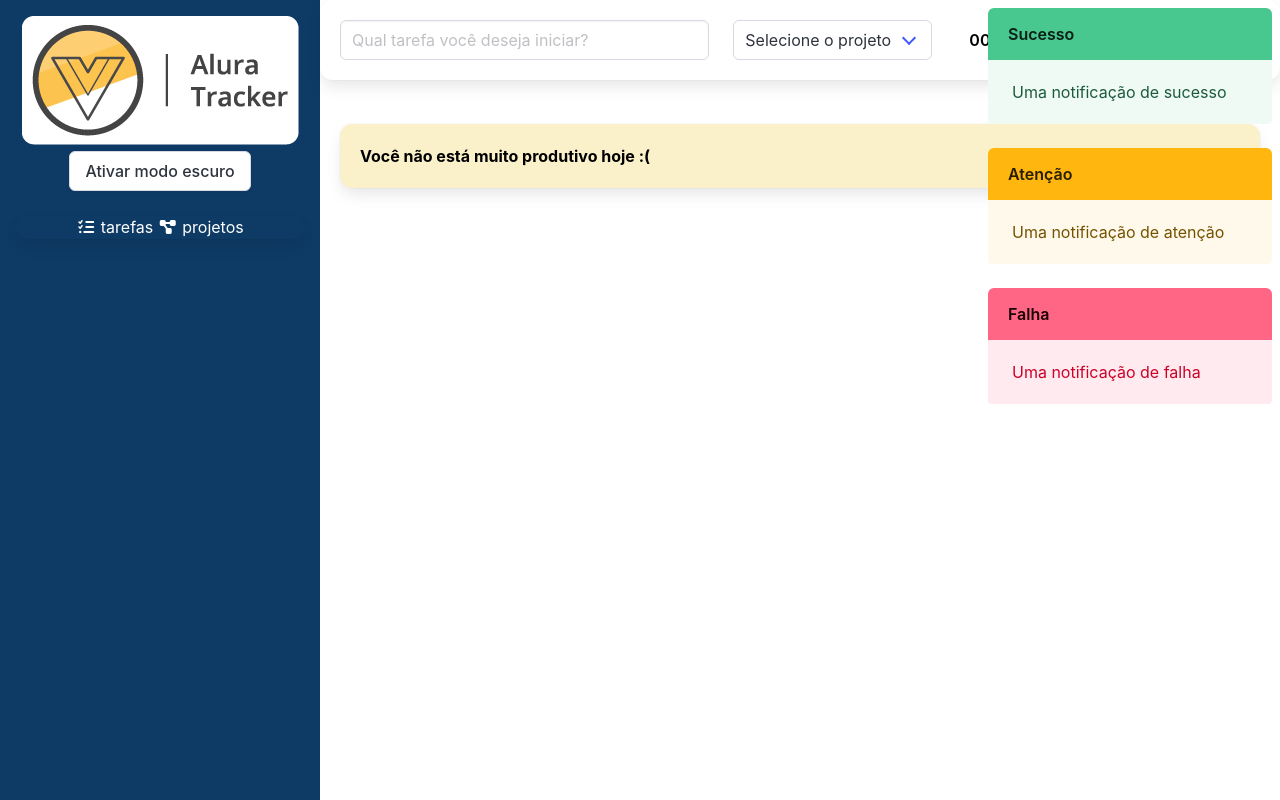
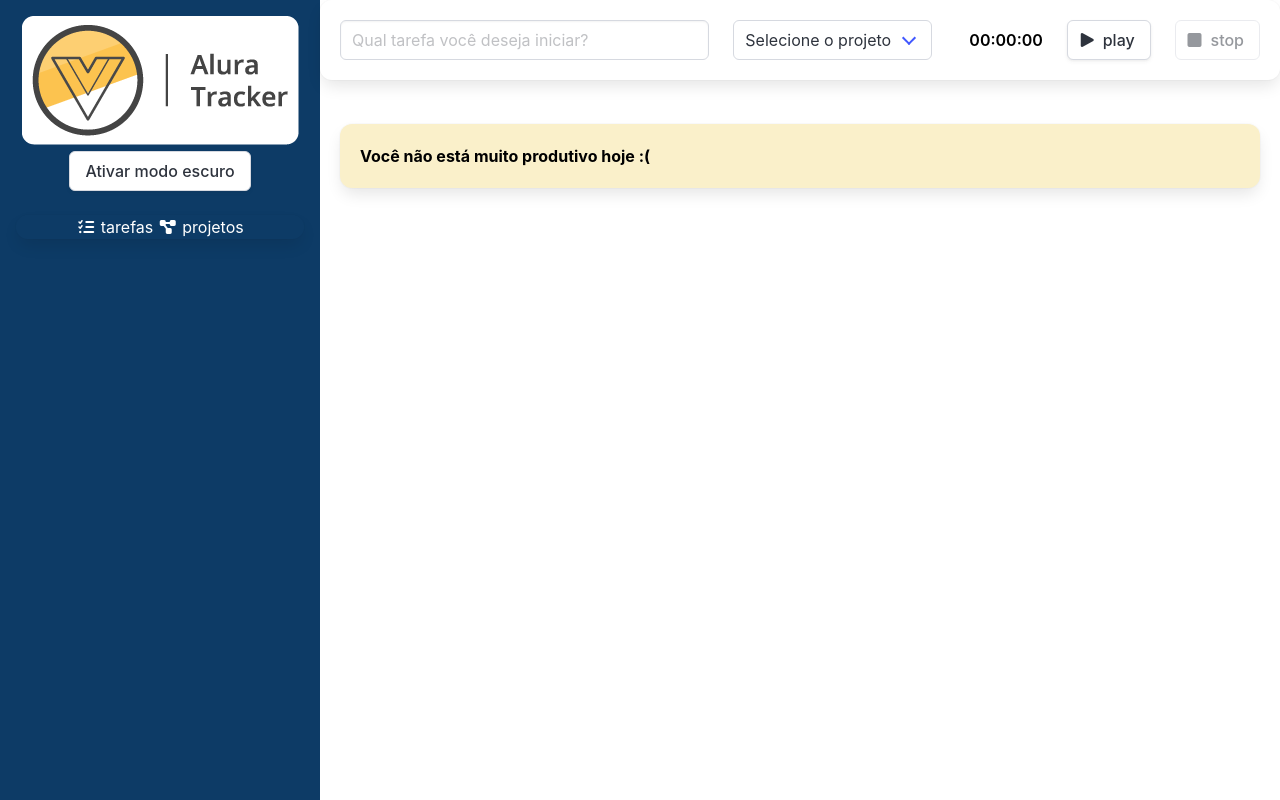
Before and after one commit to Leandrotxr/alura-tracker, a Vue app: page / in a window 1280 px wide. Built offline with nearby package versions, Linux system fonts and the light colour scheme.

Commit message:
feat: finalizando as notificações

```diff
--- a/src/components/Tarefa.vue
+++ b/src/components/Tarefa.vue
@@ -1,7 +1,12 @@
 <template>
   <Box>
     <div class="columns">
-      <div class="column is-7">{{ tarefa.descricao || 'Tarefa sem descrição' }}</div>
+      <div class="column is-4">
+        {{ tarefa.descricao || 'Tarefa sem descrição' }}
+      </div>
+      <div class="column is-3">
+        {{ tarefa.projeto?.nome || 'N/D' }}
+      </div>
       <div class="column">
         <Cronometro :tempoEmSegundos="tarefa.duracaoEmSegundos"/>
       </div>
@@ -10,13 +15,13 @@
 </template>
 
 <script lang="ts">
-import { defineComponent, PropType } from "vue";
+import { defineComponent, PropType } from 'vue';
 import Cronometro from "./Cronometro.vue";
-import ITarefa from '../interfaces/ITarefa'
-import Box from './Box.vue'
+import Box from "./Box.vue";
+import ITarefa from "../interfaces/ITarefa";
 
 export default defineComponent({
-  name: "Tarefa",
+  name: 'Tarefa',
   components: {
     Cronometro,
     Box
@@ -26,6 +31,13 @@ export default defineComponent({
       type: Object as PropType<ITarefa>,
       required: true
     }
+  },
+  computed: {
+    tempoGasto () : string {
+      return new Date(this.tarefa.duracaoEmSegundos * 1000)
+        .toISOString()
+        .substr(11, 8)
+    }
   }
 });
 </script>
--- a/src/components/Temporizador.vue
+++ b/src/components/Temporizador.vue
@@ -1,7 +1,5 @@
 <template>
-    <div
-          class="is-flex is-align-items-center is-justify-content-space-between"
-        >
+  <section class="is-flex is-align-items-center is-justify-content-space-between">
     <Cronometro :tempoEmSegundos="tempoEmSegundos"/>
     <button class="button" @click="iniciar" :disabled="cronometroRodando">
       <span class="icon">
@@ -15,7 +13,7 @@
       </span>
       <span>stop</span>
     </button>
-        </div>
+  </section>
 </template>
 
 <script lang="ts">
@@ -24,30 +22,35 @@ import Cronometro from "./Cronometro.vue";
 
 export default defineComponent({
   name: "Temporizador",
-  emits: ['aoTemporizadorFinalizado'],
+  emits: ['aoFinalizarTarefa'],
   components: {
-    Cronometro
+    Cronometro,
   },
-  data() {
+  data () {
     return {
       tempoEmSegundos: 0,
-        cronometro: 0,
-        cronometroRodando: false
+      cronometroRodando: false,
+      cronometro: 0
     }
   },
-  methods:{
-    iniciar(){
+  methods: {
+    iniciar () : void {
       this.cronometroRodando = true
       this.cronometro = setInterval(() => {
         this.tempoEmSegundos += 1
       }, 1000)
     },
-    finalizar(){
+    finalizar () : void {
+      this.$emit('aoFinalizarTarefa', this.tempoEmSegundos)
+      this.tempoEmSegundos = 0
       this.cronometroRodando = false
       clearInterval(this.cronometro)
-        this.$emit('aoTemporizadorFinalizado', this.tempoEmSegundos)
-        this.tempoEmSegundos = 0
     }
   }
 });
 </script>
+<style scoped>
+.button {
+  margin-left: 8px;
+}
+</style>
--- a/src/store/index.ts
+++ b/src/store/index.ts
@@ -1,8 +1,8 @@
 import IProjeto from "@/interfaces/IProjeto";
 import { InjectionKey } from "vue";
 import { createStore, Store, useStore as vuexUseStore} from "vuex";
-import { ADICIONA_PROJETO, ALTERA_PROJETO, EXCLUIR_PROJETO } from "./tipo-mutacoes";
-import INotificacao, { TipoNotificacao } from "@/interfaces/INotificacao";
+import { ADICIONA_PROJETO, ALTERA_PROJETO, EXCLUIR_PROJETO, NOTIFICAR } from "./tipo-mutacoes";
+import INotificacao from "@/interfaces/INotificacao";
 
 interface Estado {
     projetos: IProjeto [],
@@ -14,26 +14,7 @@ export const key: InjectionKey<Store<Estado>> = Symbol()
 export const store = createStore<Estado>({
     state: {
         projetos: [],
-        notificacoes: [
-            {
-                id: 1,
-                texto: 'Uma notificação de sucesso',
-                titulo: 'Sucesso',
-                tipo: TipoNotificacao.SUCESSO
-            },
-            {
-                id: 2,
-                texto: 'Uma notificação de atenção',
-                titulo: 'Atenção',
-                tipo: TipoNotificacao.ATENCAO
-            },
-            {
-                id: 3,
-                texto: 'Uma notificação de falha',
-                titulo: 'Falha',
-                tipo: TipoNotificacao.FALHA
-            }
-        ]
+        notificacoes: []
     },
     mutations: {
         [ADICIONA_PROJETO](state, nomeDoProjeto: string){
@@ -49,6 +30,14 @@ export const store = createStore<Estado>({
         },
         [EXCLUIR_PROJETO](state, id: string){
             state.projetos = state.projetos.filter(proj => proj.id != id)
+        },
+        [NOTIFICAR](state, novaNotificacao: INotificacao){
+            novaNotificacao.id = new Date().getTime()
+            state.notificacoes.push(novaNotificacao)
+
+            setTimeout(() => {
+                state.notificacoes = state.notificacoes.filter(notificacao => notificacao.id != novaNotificacao.id)
+            },2000)
         }
     }
 })
--- a/src/store/tipo-mutacoes.ts
+++ b/src/store/tipo-mutacoes.ts
@@ -1,3 +1,4 @@
 export const ADICIONA_PROJETO = 'ADICIONA_PROJETO'
 export const ALTERA_PROJETO = 'ALTERA_PROJETO'
 export const EXCLUIR_PROJETO = 'EXCLUIR_PROJETO'
+export const NOTIFICAR = 'NOTIFICAR'
--- a/src/views/Projetos/Formulario.vue
+++ b/src/views/Projetos/Formulario.vue
@@ -22,8 +22,9 @@
 </template>
 
 <script lang="ts">
+import { TipoNotificacao } from '@/interfaces/INotificacao';
 import { useStore } from '@/store';
-import { ALTERA_PROJETO, ADICIONA_PROJETO } from '@/store/tipo-mutacoes';
+import { ALTERA_PROJETO, ADICIONA_PROJETO, NOTIFICAR } from '@/store/tipo-mutacoes';
 import { defineComponent } from 'vue';
 import { useRouter } from 'vue-router'
 
@@ -57,6 +58,11 @@ export default defineComponent({
                 this.store.commit(ADICIONA_PROJETO, this.nomeDoProjeto)
             }
             this.nomeDoProjeto = '';
+            this.store.commit(NOTIFICAR, {
+                titulo: 'Novo projeto adicionado',
+                texto: 'Seu projeto já está disponível!',
+                tipo: TipoNotificacao.SUCESSO
+            })
             this.router.push('/projetos')
         }
     },
```
Lines whose indentation alone changed are shown as unchanged.
